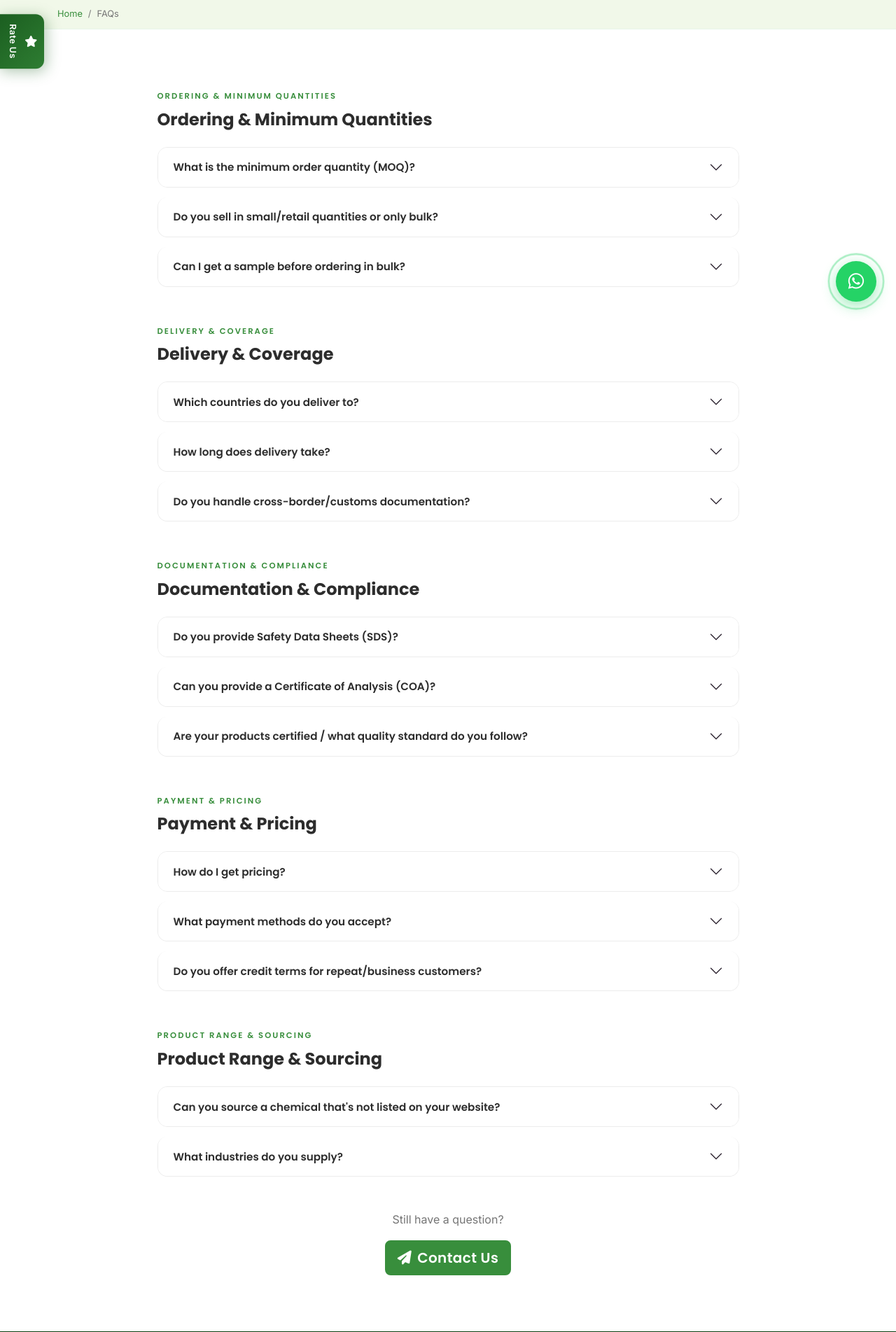
After one commit to ElWandimi/eligald_v2, a Flask app: page /faq in a window 1280 px wide. The commit adds this page. Shown: the part 341-2244 px from the top of the page at 70% size. Run offline with Flask 3, Linux system fonts and the light colour scheme; data comes from the database, SQL or seed files in the repository; data that the repository does not hold is empty.

Commit message:
Fix fabricated ISO claims, enquiry modal validation bug, add FAQ and Resources pages

```diff
--- a/app.py
+++ b/app.py
@@ -466,6 +466,22 @@ def founders():
     db.close()
     return render_template("founders.html", founders=data)
 
+@app.route("/faq")
+def faq():
+    return render_template("faq.html")
+
+@app.route("/resources")
+def resources():
+    return render_template("resources.html")
+
+@app.route("/resources/choosing-an-industrial-chemical-supplier")
+def resource_choosing_supplier():
+    return render_template("resource_choosing_supplier.html")
+
+@app.route("/resources/sds-coa-explained")
+def resource_sds_coa():
+    return render_template("resource_sds_coa.html")
+
 @app.route("/privacy")
 def privacy():
     return render_template("privacy.html")
@@ -486,6 +502,10 @@ def sitemap():
         {"loc": base+"/about",    "priority":"0.7","changefreq":"monthly"},
         {"loc": base+"/products", "priority":"0.9","changefreq":"weekly"},
         {"loc": base+"/services", "priority":"0.8","changefreq":"monthly"},
+        {"loc": base+"/faq",      "priority":"0.7","changefreq":"monthly"},
+        {"loc": base+"/resources","priority":"0.7","changefreq":"monthly"},
+        {"loc": base+"/resources/choosing-an-industrial-chemical-supplier","priority":"0.6","changefreq":"monthly"},
+        {"loc": base+"/resources/sds-coa-explained","priority":"0.6","changefreq":"monthly"},
         {"loc": base+"/contact",  "priority":"0.6","changefreq":"yearly"},
         {"loc": base+"/privacy",  "priority":"0.3","changefreq":"yearly"},
         {"loc": base+"/terms",    "priority":"0.3","changefreq":"yearly"},
@@ -687,7 +707,7 @@ def _product_image_for(name, category):
 SERVICES = [
     {"id":"custom-blending","title":"Custom Blending","icon":"fa-flask","tagline":"Formulated to your exact specification.",
      "desc":"Our chemists develop custom blends, dilutions, and proprietary formulations with full batch traceability.",
-     "bullets":["ISO 9001-certified blending facility","Lab-scale to full production runs","Full CoA and batch traceability","NDA protected formulations","Regulatory support (SDS, UN classification)"],
+     "bullets":["Batch-verified blending facility","Lab-scale to full production runs","Full CoA and batch traceability","NDA protected formulations","Regulatory support (SDS, UN classification)"],
      "wa_msg":"Hi Eligald team,\n\nI'd like to discuss a Custom Blending project.\n\n• Chemical/product:\n• Required specification:\n• Volume needed:\n• Delivery location:\n\nCould you let me know if this is something you can help with, along with rough pricing and lead time? Thanks!"},
     {"id":"logistics-supply","title":"Logistics & Supply","icon":"fa-truck","tagline":"Cold-chain, hazmat, and bulk-liquid expertise.",
      "desc":"ADR-certified tankers and approved carriers for regional and international delivery of hazardous goods.",
@@ -831,8 +851,8 @@ with app.app_context():
             _stats = [
                 ("16", "Product Categories", "fa-flask", 1),
                 ("8", "East African Countries Served", "fa-globe-africa", 2),
-                ("500+", "Clients Across the Region", "fa-handshake", 3),
-                ("ISO", "Certified Quality", "fa-certificate", 4),
+                ("SDS", "& CoA on Request", "fa-file-shield", 3),
+                ("100%", "Batch-Verified Quality", "fa-certificate", 4),
             ]
             for _num, _label, _icon, _sort in _stats:
                 try:
--- a/templates/base.html
+++ b/templates/base.html
@@ -5,7 +5,7 @@
   <meta name="viewport" content="width=device-width, initial-scale=1.0" />
 
   <!-- Dynamic meta description - override per-page via meta_description block -->
-  <meta name="description" content="{% block meta_description %}Eligald Industrial Chemicals Limited – East Africa's trusted supplier of solvents, acids, bases, and specialty chemicals across 16 categories. ISO-certified quality, Nairobi-based, delivering across Kenya, Uganda, Tanzania, Rwanda &amp; the wider East African region.{% endblock %}" />
+  <meta name="description" content="{% block meta_description %}Eligald Industrial Chemicals Limited – East Africa's trusted supplier of solvents, acids, bases, and specialty chemicals across 16 categories. Nairobi-based, batch-verified quality, delivering across Kenya, Uganda, Tanzania, Rwanda &amp; the wider East African region.{% endblock %}" />
   <meta name="keywords" content="{% block meta_keywords %}industrial chemicals East Africa, industrial chemicals Kenya, chemical supplier Uganda, chemical exporter Tanzania, solvents Nairobi, acids and bases supplier EAC, specialty chemicals East African Community, laboratory reagents Kenya, hydrochloric acid supplier, water treatment chemicals East Africa{% endblock %}" />
   <meta name="robots" content="{% block meta_robots %}index, follow{% endblock %}" />
   <meta name="author" content="Eligald Industrial Chemicals Limited" />
@@ -207,6 +207,17 @@
             </ul>
           </li>
 
+          <!-- Resources dropdown -->
+          <li class="nav-item dropdown">
+            <a class="nav-link dropdown-toggle {% if request.endpoint in ['resources','resource_choosing_supplier','resource_sds_coa','faq'] %}active{% endif %}"
+               href="{{ url_for('resources') }}" role="button"
+               data-bs-toggle="dropdown" aria-expanded="false">Resources</a>
+            <ul class="dropdown-menu">
+              <li><a class="dropdown-item" href="{{ url_for('resources') }}">Buying Guides</a></li>
+              <li><a class="dropdown-item" href="{{ url_for('faq') }}">FAQs</a></li>
+            </ul>
+          </li>
+
           <!-- Contact dropdown -->
           <li class="nav-item dropdown">
             <a class="nav-link dropdown-toggle {% if request.endpoint == 'contact' %}active{% endif %}"
@@ -285,6 +296,8 @@
           <li><a href="{{ url_for('about') }}">About Us</a></li>
           <li><a href="{{ url_for('products') }}">Products</a></li>
           <li><a href="{{ url_for('services') }}">Services</a></li>
+          <li><a href="{{ url_for('resources') }}">Resources</a></li>
+          <li><a href="{{ url_for('faq') }}">FAQs</a></li>
           <li><a href="{{ url_for('contact') }}">Contact</a></li>
         </ul>
       </div>
--- /dev/null
+++ b/templates/faq.html
@@ -0,0 +1,244 @@
+{% extends "base.html" %}
+{% block title %}FAQs – Ordering, Delivery, SDS & COA | {{ company }}{% endblock %}
+{% block meta_description %}Answers to common questions about ordering, delivery across the EAC, minimum order quantities, payment methods, and SDS/COA documentation for industrial chemicals from {{ company }}.{% endblock %}
+{% block meta_keywords %}industrial chemical FAQ Kenya, minimum order quantity chemical supplier, SDS safety data sheet chemical supplier Kenya, COA certificate of analysis industrial chemicals, chemical supplier delivery Uganda Tanzania Rwanda, payment methods industrial chemicals Kenya{% endblock %}
+{% block og_title %}Frequently Asked Questions – {{ company }}{% endblock %}
+{% block og_description %}Ordering, delivery, documentation and payment — answered for industrial chemical buyers across the East African Community.{% endblock %}
+
+{% block schema %}
+<script type="application/ld+json">
+{
+  "@context": "https://schema.org",
+  "@type": "FAQPage",
+  "mainEntity": [
+    {
+      "@type": "Question",
+      "name": "What is the minimum order quantity (MOQ)?",
+      "acceptedAnswer": { "@type": "Answer", "text": "Most products are available from 25 kg / 25 L jerry can quantities upward, with better pricing at drum (200 kg/L) and IBC/bulk tank volumes. Smaller trial quantities can be arranged for first-time buyers testing a new chemical." }
+    },
+    {
+      "@type": "Question",
+      "name": "Do you sell in small/retail quantities or only bulk?",
+      "acceptedAnswer": { "@type": "Answer", "text": "We primarily serve businesses — manufacturers, processors, and distributors — so our standard packaging starts at 25 kg/L. We don't sell in consumer retail pack sizes." }
+    },
+    {
+      "@type": "Question",
+      "name": "Can I get a sample before ordering in bulk?",
+      "acceptedAnswer": { "@type": "Answer", "text": "Yes, for most products we can arrange a small sample quantity so you can verify quality and compatibility before committing to a larger order. Contact us via WhatsApp with the product and your application." }
+    },
+    {
+      "@type": "Question",
+      "name": "Which countries do you deliver to?",
+      "acceptedAnswer": { "@type": "Answer", "text": "We supply across the East African Community: Kenya, Uganda, Tanzania, Rwanda, Burundi, South Sudan, DR Congo, and Somalia, dispatched from our Nairobi warehouse." }
+    },
+    {
+      "@type": "Question",
+      "name": "How long does delivery take?",
+      "acceptedAnswer": { "@type": "Answer", "text": "Nairobi and surrounding counties: typically 1-2 business days. Rest of Kenya: 2-4 business days. Regional (Uganda, Tanzania, Rwanda, etc.): typically 5-10 business days depending on border clearance and destination." }
+    },
+    {
+      "@type": "Question",
+      "name": "Do you handle cross-border/customs documentation?",
+      "acceptedAnswer": { "@type": "Answer", "text": "Yes — for regional orders we provide the commercial invoice, packing list, and any chemical-specific export documentation needed for customs clearance in the destination country." }
+    },
+    {
+      "@type": "Question",
+      "name": "Do you provide Safety Data Sheets (SDS)?",
+      "acceptedAnswer": { "@type": "Answer", "text": "Yes, an SDS is provided with every hazardous chemical order, and available on request before you order." }
+    },
+    {
+      "@type": "Question",
+      "name": "Can you provide a Certificate of Analysis (COA)?",
+      "acceptedAnswer": { "@type": "Answer", "text": "Yes, a COA confirming batch purity/specification is available for products where applicable — request it when placing your order." }
+    },
+    {
+      "@type": "Question",
+      "name": "Are your products certified / what quality standard do you follow?",
+      "acceptedAnswer": { "@type": "Answer", "text": "We source from established manufacturers and verify each batch against its specification sheet before dispatch, so what you receive matches what you ordered. SDS and COA documentation is available on request for every product." }
+    },
+    {
+      "@type": "Question",
+      "name": "How do I get pricing?",
+      "acceptedAnswer": { "@type": "Answer", "text": "Most industrial chemical pricing varies with quantity, grade, and market conditions, so we quote per enquiry rather than listing fixed prices — message us via WhatsApp or the enquiry form for a same-day quote." }
+    },
+    {
+      "@type": "Question",
+      "name": "What payment methods do you accept?",
+      "acceptedAnswer": { "@type": "Answer", "text": "We accept M-Pesa, Airtel Money, and direct bank transfer. Payment details are shared with your quote once the order is confirmed." }
+    },
+    {
+      "@type": "Question",
+      "name": "Do you offer credit terms for repeat/business customers?",
+      "acceptedAnswer": { "@type": "Answer", "text": "Orders are paid in full before dispatch. This keeps pricing and lead times predictable for every customer, new or repeat." }
+    },
+    {
+      "@type": "Question",
+      "name": "Can you source a chemical that's not listed on your website?",
+      "acceptedAnswer": { "@type": "Answer", "text": "Yes — we source specialty and less-common chemicals on request. Send us the chemical name/CAS number and quantity you need and we'll confirm availability and pricing." }
+    },
+    {
+      "@type": "Question",
+      "name": "What industries do you supply?",
+      "acceptedAnswer": { "@type": "Answer", "text": "Agriculture, water treatment, construction, food and beverage processing, textiles, cosmetics, paints and coatings, plastics and packaging, and general industrial manufacturing." }
+    }
+  ]
+}
+</script>
+{% endblock %}
+
+{% block content %}
+
+<section class="page-hero page-hero--short">
+  <div class="page-hero-overlay"></div>
+  <div class="page-hero-bg" style="background-image:url('https://images.unsplash.com/photo-1554224155-6726b3ff858f?w=1400&q=80')"></div>
+  <div class="container page-hero-content">
+    <span class="section-eyebrow light" data-aos="fade-down">Support</span>
+    <h1 data-aos="fade-up" data-aos-delay="100">Frequently Asked Questions</h1>
+    <p data-aos="fade-up" data-aos-delay="200">Ordering, delivery, documentation and payment — answered.</p>
+  </div>
+</section>
+
+<nav class="breadcrumb-bar" aria-label="breadcrumb">
+  <div class="container">
+    <ol class="breadcrumb mb-0">
+      <li class="breadcrumb-item"><a href="{{ url_for('index') }}">Home</a></li>
+      <li class="breadcrumb-item active">FAQs</li>
+    </ol>
+  </div>
+</nav>
+
+<section class="section-pad bg-white">
+  <div class="container">
+    <div class="row justify-content-center">
+      <div class="col-lg-9">
+
+        <div class="section-header mb-4" data-aos="fade-up">
+          <span class="section-eyebrow">Ordering & Minimum Quantities</span>
+          <h2 class="section-title" style="font-size:1.5rem">Ordering &amp; Minimum Quantities</h2>
+        </div>
+        <div class="accordion mb-5" id="faqOrdering">
+          <div class="accordion-item faq-item">
+            <h3 class="accordion-header"><button class="accordion-button collapsed" type="button" data-bs-toggle="collapse" data-bs-target="#faqO1">What is the minimum order quantity (MOQ)?</button></h3>
+            <div id="faqO1" class="accordion-collapse collapse" data-bs-parent="#faqOrdering">
+              <div class="accordion-body">Most products are available from 25 kg / 25 L jerry can quantities upward, with better pricing at drum (200 kg/L) and IBC/bulk tank volumes. Smaller trial quantities can be arranged for first-time buyers testing a new chemical — message us with the product and quantity you need.</div>
+            </div>
+          </div>
+          <div class="accordion-item faq-item">
+            <h3 class="accordion-header"><button class="accordion-button collapsed" type="button" data-bs-toggle="collapse" data-bs-target="#faqO2">Do you sell in small/retail quantities or only bulk?</button></h3>
+            <div id="faqO2" class="accordion-collapse collapse" data-bs-parent="#faqOrdering">
+              <div class="accordion-body">We primarily serve businesses — manufacturers, processors, and distributors — so our standard packaging starts at 25 kg/L. We don't sell in consumer retail pack sizes.</div>
+            </div>
+          </div>
+          <div class="accordion-item faq-item">
+            <h3 class="accordion-header"><button class="accordion-button collapsed" type="button" data-bs-toggle="collapse" data-bs-target="#faqO3">Can I get a sample before ordering in bulk?</button></h3>
+            <div id="faqO3" class="accordion-collapse collapse" data-bs-parent="#faqOrdering">
+              <div class="accordion-body">Yes, for most products we can arrange a small sample quantity so you can verify quality and compatibility before committing to a larger order. Contact us via WhatsApp with the product and your application.</div>
+            </div>
+          </div>
+        </div>
+
+        <div class="section-header mb-4" data-aos="fade-up">
+          <span class="section-eyebrow">Delivery &amp; Coverage</span>
+          <h2 class="section-title" style="font-size:1.5rem">Delivery &amp; Coverage</h2>
+        </div>
+        <div class="accordion mb-5" id="faqDelivery">
+          <div class="accordion-item faq-item">
+            <h3 class="accordion-header"><button class="accordion-button collapsed" type="button" data-bs-toggle="collapse" data-bs-target="#faqD1">Which countries do you deliver to?</button></h3>
+            <div id="faqD1" class="accordion-collapse collapse" data-bs-parent="#faqDelivery">
+              <div class="accordion-body">We supply across the East African Community: Kenya, Uganda, Tanzania, Rwanda, Burundi, South Sudan, DR Congo, and Somalia, dispatched from our Nairobi warehouse.</div>
+            </div>
+          </div>
+          <div class="accordion-item faq-item">
+            <h3 class="accordion-header"><button class="accordion-button collapsed" type="button" data-bs-toggle="collapse" data-bs-target="#faqD2">How long does delivery take?</button></h3>
+            <div id="faqD2" class="accordion-collapse collapse" data-bs-parent="#faqDelivery">
+              <div class="accordion-body">Nairobi and surrounding counties: typically 1&ndash;2 business days. Rest of Kenya: 2&ndash;4 business days. Regional (Uganda, Tanzania, Rwanda, etc.): typically 5&ndash;10 business days depending on border clearance and destination. Exact timelines are confirmed when you place an order.</div>
+            </div>
+          </div>
+          <div class="accordion-item faq-item">
+            <h3 class="accordion-header"><button class="accordion-button collapsed" type="button" data-bs-toggle="collapse" data-bs-target="#faqD3">Do you handle cross-border/customs documentation?</button></h3>
+            <div id="faqD3" class="accordion-collapse collapse" data-bs-parent="#faqDelivery">
+              <div class="accordion-body">Yes — for regional orders we provide the commercial invoice, packing list, and any chemical-specific export documentation needed for customs clearance in the destination country.</div>
+            </div>
+          </div>
+        </div>
+
+        <div class="section-header mb-4" data-aos="fade-up">
+          <span class="section-eyebrow">Documentation &amp; Compliance</span>
+          <h2 class="section-title" style="font-size:1.5rem">Documentation &amp; Compliance</h2>
+        </div>
+        <div class="accordion mb-5" id="faqDocs">
+          <div class="accordion-item faq-item">
+            <h3 class="accordion-header"><button class="accordion-button collapsed" type="button" data-bs-toggle="collapse" data-bs-target="#faqC1">Do you provide Safety Data Sheets (SDS)?</button></h3>
+            <div id="faqC1" class="accordion-collapse collapse" data-bs-parent="#faqDocs">
+              <div class="accordion-body">Yes, an SDS is provided with every hazardous chemical order, and available on request before you order. Contact us for the SDS of any specific product.</div>
+            </div>
+          </div>
+          <div class="accordion-item faq-item">
+            <h3 class="accordion-header"><button class="accordion-button collapsed" type="button" data-bs-toggle="collapse" data-bs-target="#faqC2">Can you provide a Certificate of Analysis (COA)?</button></h3>
+            <div id="faqC2" class="accordion-collapse collapse" data-bs-parent="#faqDocs">
+              <div class="accordion-body">Yes, a COA confirming batch purity/specification is available for products where applicable — request it when placing your order.</div>
+            </div>
+          </div>
+          <div class="accordion-item faq-item">
+            <h3 class="accordion-header"><button class="accordion-button collapsed" type="button" data-bs-toggle="collapse" data-bs-target="#faqC3">Are your products certified / what quality standard do you follow?</button></h3>
+            <div id="faqC3" class="accordion-collapse collapse" data-bs-parent="#faqDocs">
+              <div class="accordion-body">We source from established manufacturers and verify each batch against its specification sheet before dispatch, so what you receive matches what you ordered. SDS and COA documentation is available on request for every product.</div>
+            </div>
+          </div>
+        </div>
+
+        <div class="section-header mb-4" data-aos="fade-up">
+          <span class="section-eyebrow">Payment &amp; Pricing</span>
+          <h2 class="section-title" style="font-size:1.5rem">Payment &amp; Pricing</h2>
+        </div>
+        <div class="accordion mb-5" id="faqPayment">
+          <div class="accordion-item faq-item">
+            <h3 class="accordion-header"><button class="accordion-button collapsed" type="button" data-bs-toggle="collapse" data-bs-target="#faqP1">How do I get pricing?</button></h3>
+            <div id="faqP1" class="accordion-collapse collapse" data-bs-parent="#faqPayment">
+              <div class="accordion-body">Most industrial chemical pricing varies with quantity, grade, and market conditions, so we quote per enquiry rather than listing fixed prices — message us via WhatsApp or the enquiry form with the product and quantity for a same-day quote.</div>
+            </div>
+          </div>
+          <div class="accordion-item faq-item">
+            <h3 class="accordion-header"><button class="accordion-button collapsed" type="button" data-bs-toggle="collapse" data-bs-target="#faqP2">What payment methods do you accept?</button></h3>
+            <div id="faqP2" class="accordion-collapse collapse" data-bs-parent="#faqPayment">
+              <div class="accordion-body">We accept M-Pesa, Airtel Money, and direct bank transfer. Payment details are shared with your quote once the order is confirmed.</div>
+            </div>
+          </div>
+          <div class="accordion-item faq-item">
+            <h3 class="accordion-header"><button class="accordion-button collapsed" type="button" data-bs-toggle="collapse" data-bs-target="#faqP3">Do you offer credit terms for repeat/business customers?</button></h3>
+            <div id="faqP3" class="accordion-collapse collapse" data-bs-parent="#faqPayment">
+              <div class="accordion-body">Orders are paid in full before dispatch. This keeps pricing and lead times predictable for every customer, new or repeat.</div>
+            </div>
+          </div>
+        </div>
+
+        <div class="section-header mb-4" data-aos="fade-up">
+          <span class="section-eyebrow">Product Range &amp; Sourcing</span>
+          <h2 class="section-title" style="font-size:1.5rem">Product Range &amp; Sourcing</h2>
+        </div>
+        <div class="accordion mb-4" id="faqRange">
+          <div class="accordion-item faq-item">
+            <h3 class="accordion-header"><button class="accordion-button collapsed" type="button" data-bs-toggle="collapse" data-bs-target="#faqR1">Can you source a chemical that's not listed on your website?</button></h3>
+            <div id="faqR1" class="accordion-collapse collapse" data-bs-parent="#faqRange">
+              <div class="accordion-body">Yes — we source specialty and less-common chemicals on request. Send us the chemical name/CAS number and quantity you need and we'll confirm availability and pricing.</div>
+            </div>
+          </div>
+          <div class="accordion-item faq-item">
+            <h3 class="accordion-header"><button class="accordion-button collapsed" type="button" data-bs-toggle="collapse" data-bs-target="#faqR2">What industries do you supply?</button></h3>
+            <div id="faqR2" class="accordion-collapse collapse" data-bs-parent="#faqRange">
+              <div class="accordion-body">Agriculture, water treatment, construction, food and beverage processing, textiles, cosmetics, paints and coatings, plastics and packaging, and general industrial manufacturing — see our <a href="{{ url_for('products') }}">product categories</a> for the full range.</div>
+            </div>
+          </div>
+        </div>
+
+        <div class="text-center mt-5" data-aos="fade-up">
+          <p class="mb-3" style="color:var(--muted)">Still have a question?</p>
+          <a href="{{ url_for('contact') }}" class="btn btn-primary-green btn-lg"><i class="fas fa-paper-plane me-2"></i>Contact Us</a>
+        </div>
+
+      </div>
+    </div>
+  </div>
+</section>
+
+{% endblock %}
--- a/templates/products.html
+++ b/templates/products.html
@@ -25,7 +25,7 @@
   <div class="container page-hero-content">
     <span class="section-eyebrow light" data-aos="fade-down">Our Catalogue</span>
     <h1 data-aos="fade-up" data-aos-delay="100">Products</h1>
-    <p data-aos="fade-up" data-aos-delay="200">ACS- and ISO-grade chemicals, sourced and certified for demanding applications.</p>
+    <p data-aos="fade-up" data-aos-delay="200">ACS-grade chemicals, sourced and batch-verified for demanding applications.</p>
   </div>
 </section>
 
```
Also changed, not shown: templates/about.html (+8 -8 lines), templates/index.html (+25 -7 lines), templates/product_detail.html (+18 -2 lines), templates/resource_choosing_supplier.html (added, +104 -0 lines), templates/resource_sds_coa.html (added, +99 -0 lines), templates/resources.html (added, +63 -0 lines).
